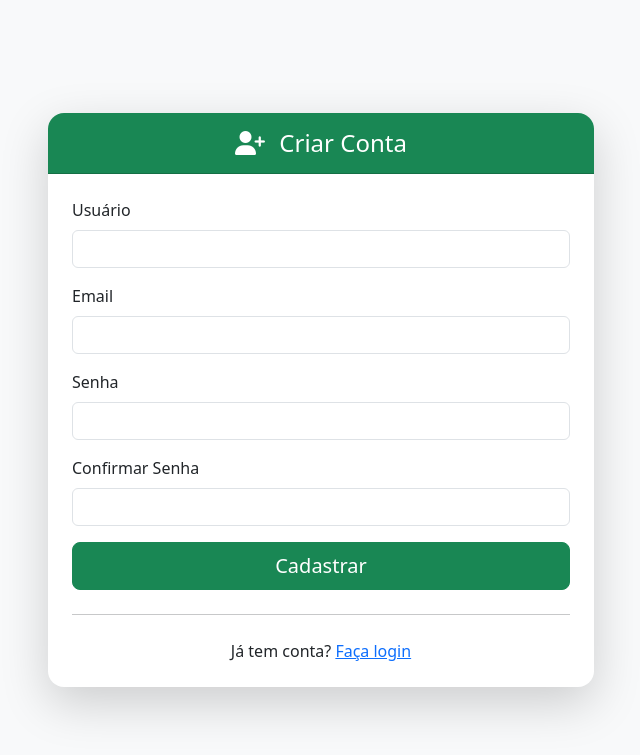
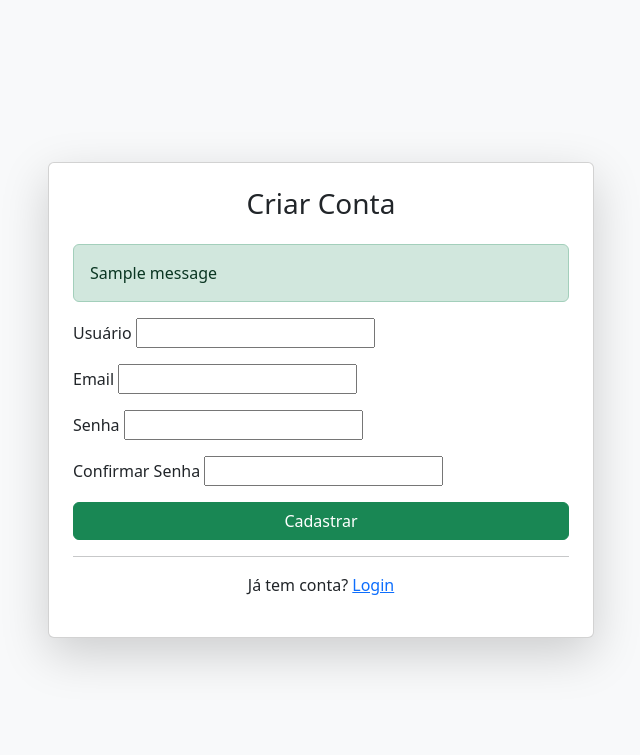
Before and after one commit to sounicolaslima/eventos-universitarios, a Django app: template src/usuarios/templates/usuarios/registro.html in a window 1280 px wide. Shown: the top 755 px of the page, without its empty margins (319-959 px from the left). Run offline with Django 5.2, Linux system fonts and the light colour scheme; the template is opened without the code that fills it, so the values that code supplies are empty, except form fields; tables that the repository leaves empty hold one stand-in row (values such as "Sample post"); one stand-in notice (Sample message) is shown; form fields are guessed from the names that the template uses.

Commit message:
fix: correção no login e cadastro com validação de formulário

```diff
--- a/src/usuarios/templates/usuarios/registro.html
+++ b/src/usuarios/templates/usuarios/registro.html
@@ -2,49 +2,69 @@
 <html lang="pt-br">
 <head>
     <meta charset="UTF-8">
-    <meta name="viewport" content="width=device-width, initial-scale=1.0">
-    <title>Cadastro - Eventos Universitários</title>
+    <title>Cadastro</title>
     <link href="https://cdn.jsdelivr.net/npm/bootstrap@5.3.0/dist/css/bootstrap.min.css" rel="stylesheet">
-    <link rel="stylesheet" href="https://cdnjs.cloudflare.com/ajax/libs/font-awesome/6.4.0/css/all.min.css">
 </head>
 <body class="bg-light">
+
 <div class="container">
     <div class="row justify-content-center min-vh-100 align-items-center">
         <div class="col-md-6">
-                <div class="card shadow-lg border-0 rounded-4">
-                    <div class="card-header bg-success text-white text-center rounded-top-4 py-3">
-                        <h4 class="mb-0"><i class="fas fa-user-plus me-2"></i> Criar Conta</h4>
+
+            <div class="card shadow-lg p-4">
+                <h3 class="text-center mb-4">Criar Conta</h3>
+
+                <!-- 🔥 ERROS DO FORM -->
+                {% if form.errors %}
+                    <div class="alert alert-danger">
+                        {{ form.errors }}
                     </div>
-                    <div class="card-body p-4">
+                {% endif %}
+
+                <!-- 🔥 MESSAGES -->
+                {% if messages %}
+                    {% for message in messages %}
+                        <div class="alert alert-{{ message.tags }}">
+                            {{ message }}
+                        </div>
+                    {% endfor %}
+                {% endif %}
+
                 <form method="post">
                     {% csrf_token %}
+
                     <div class="mb-3">
-                                <label class="form-label">Usuário</label>
-                                <input type="text" name="username" class="form-control" required>
+                        <label>Usuário</label>
+                        {{ form.username }}
                     </div>
+
                     <div class="mb-3">
-                                <label class="form-label">Email</label>
-                                <input type="email" name="email" class="form-control" required>
+                        <label>Email</label>
+                        {{ form.email }}
                     </div>
+
                     <div class="mb-3">
-                                <label class="form-label">Senha</label>
-                                <input type="password" name="password1" class="form-control" required>
+                        <label>Senha</label>
+                        {{ form.password1 }}
                     </div>
+
                     <div class="mb-3">
-                                <label class="form-label">Confirmar Senha</label>
-                                <input type="password" name="password2" class="form-control" required>
+                        <label>Confirmar Senha</label>
+                        {{ form.password2 }}
                     </div>
-                            <button type="submit" class="btn btn-success btn-lg w-100">Cadastrar</button>
+
+                    <button class="btn btn-success w-100">Cadastrar</button>
                 </form>
-                        <hr class="my-4">
-                        <p class="text-center mb-0">
-                            Já tem conta? <a href="{% url 'login' %}">Faça login</a>
+
+                <hr>
+                <p class="text-center">
+                    Já tem conta? <a href="{% url 'login' %}">Login</a>
                 </p>
+            </div>
+
         </div>
     </div>
 </div>
-        </div>
-    </div>
-    <script src="https://cdn.jsdelivr.net/npm/bootstrap@5.3.0/dist/js/bootstrap.bundle.min.js"></script>
+
 </body>
 </html>
```
Also changed, not shown: src/usuarios/templates/usuarios/login.html (+35 -6 lines), src/usuarios/views.py (+22 -9 lines), media/eventos/WhatsApp_Image_2026-04-19_at_00.04.55.jpeg (added), media/eventos/WhatsApp_Image_2026-04-21_at_17.58.20.jpeg (added). Lines whose indentation alone changed are shown as unchanged.
